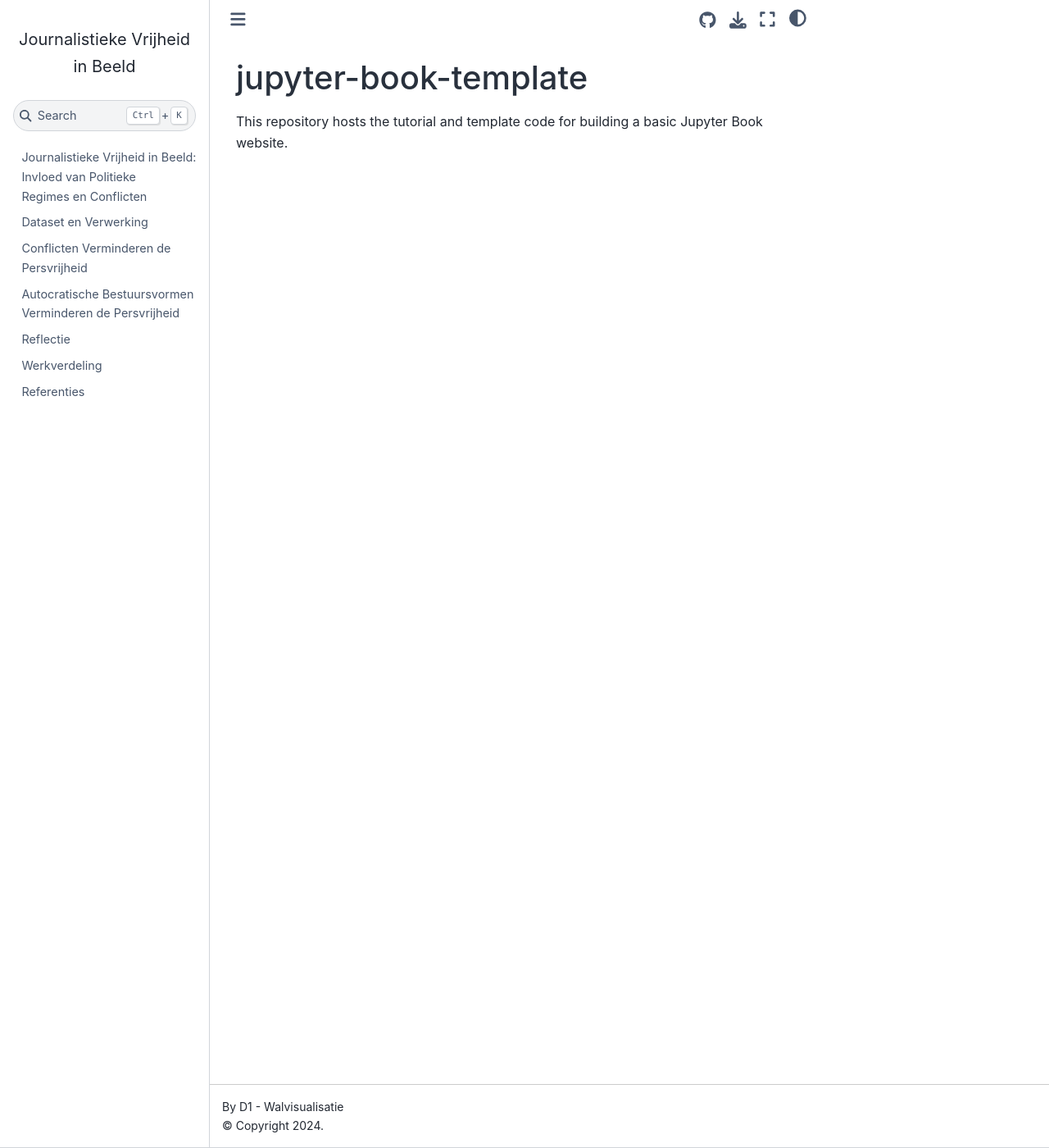
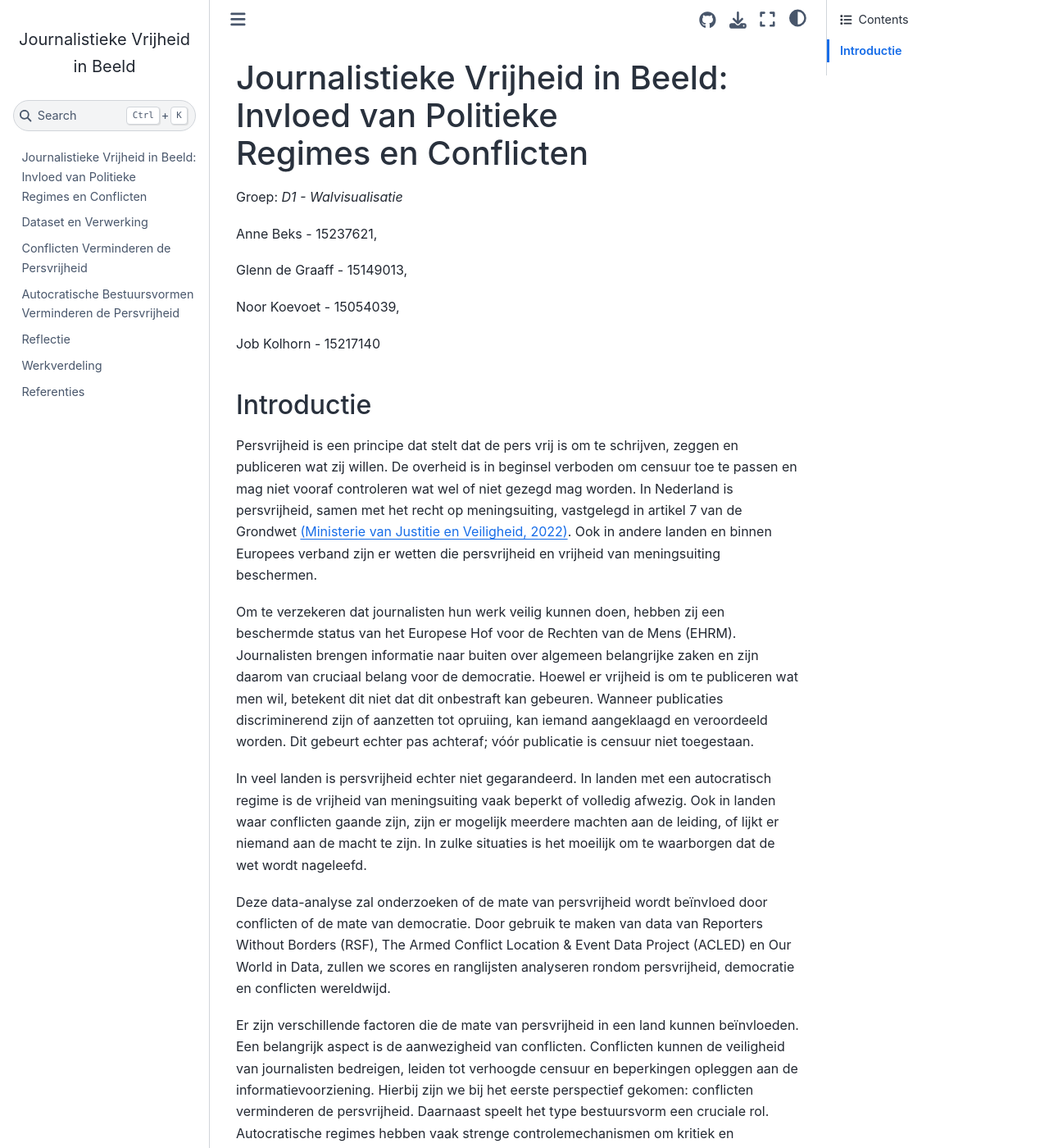
Before and after one commit to J08K/InfoViz, a Jupyter Book: the page built from README.md, in a window 1280 px wide and 1400 px high. Shown: the whole window at 82% size. Built offline with Jupyter Book 1.0.4 settings and Sphinx 7.4.7 and the Sphinx Book theme 1.1.4, drawn with Linux system fonts in a browser that asks for light colours; comment, search, counter and statistics services are not loaded; some of the changed text lies outside the part shown.

Commit message:
Opmaak again

```diff
--- a/README.md
+++ b/README.md
@@ -1,3 +1,41 @@
-# jupyter-book-template
+# Journalistieke Vrijheid in Beeld: Invloed van Politieke Regimes en Conflicten
+Groep: *D1 - Walvisualisatie*
 
-This repository hosts the tutorial and template code for building a basic Jupyter Book website.
+Anne Beks - 15237621,
+
+Glenn de Graaff - 15149013,
+
+Noor Koevoet - 15054039,
+
+Job Kolhorn - 15217140
+
+## Introductie
+Persvrijheid is een principe dat stelt dat de pers vrij is om te schrijven, zeggen en publiceren wat zij willen.
+De overheid is in beginsel verboden om censuur toe te passen en mag niet vooraf controleren wat wel of niet gezegd mag worden.
+In Nederland is persvrijheid, samen met het recht op meningsuiting, vastgelegd in artikel 7 van de Grondwet [(Ministerie van Justitie en Veiligheid, 2022)](./docs/referenties.md).
+Ook in andere landen en binnen Europees verband zijn er wetten die persvrijheid en vrijheid van meningsuiting beschermen.
+
+
+Om te verzekeren dat journalisten hun werk veilig kunnen doen, hebben zij een beschermde status van het Europese Hof voor de Rechten van de Mens (EHRM).
+Journalisten brengen informatie naar buiten over algemeen belangrijke zaken en zijn daarom van cruciaal belang voor de democratie.
+Hoewel er vrijheid is om te publiceren wat men wil, betekent dit niet dat dit onbestraft kan gebeuren.
+Wanneer publicaties discriminerend zijn of aanzetten tot opruiing, kan iemand aangeklaagd en veroordeeld worden.
+Dit gebeurt echter pas achteraf; vóór publicatie is censuur niet toegestaan.
+
+In veel landen is persvrijheid echter niet gegarandeerd.
+In landen met een autocratisch regime is de vrijheid van meningsuiting vaak beperkt of volledig afwezig.
+Ook in landen waar conflicten gaande zijn, zijn er mogelijk meerdere machten aan de leiding, of lijkt er niemand aan de macht te zijn.
+In zulke situaties is het moeilijk om te waarborgen dat de wet wordt nageleefd.
+
+Deze data-analyse zal onderzoeken of de mate van persvrijheid wordt beïnvloed door conflicten of de mate van democratie.
+Door gebruik te maken van data van Reporters Without Borders (RSF), The Armed Conflict Location & Event Data Project (ACLED)
+en Our World in Data, zullen we scores en ranglijsten analyseren rondom persvrijheid, democratie en conflicten wereldwijd.
+
+Er zijn verschillende factoren die de mate van persvrijheid in een land kunnen beïnvloeden.
+Een belangrijk aspect is de aanwezigheid van conflicten.
+Conflicten kunnen de veiligheid van journalisten bedreigen, leiden tot verhoogde censuur en beperkingen opleggen aan de informatievoorziening.
+Hierbij zijn we bij het eerste perspectief gekomen: conflicten verminderen de persvrijheid.
+Daarnaast speelt het type bestuursvorm een cruciale rol.
+Autocratische regimes hebben vaak strenge controlemechanismen om kritiek en onafhankelijke berichtgeving te onderdrukken,
+waardoor de persvrijheid ernstig kan worden beperkt.
+Hieruit volgt het tweede perspectief: autocratische bestuursvormen verminderen de persvrijheid.
```
Also changed, not shown: docs/home.md (+25 -5 lines), docs/referenties.md (+3 -3 lines).
